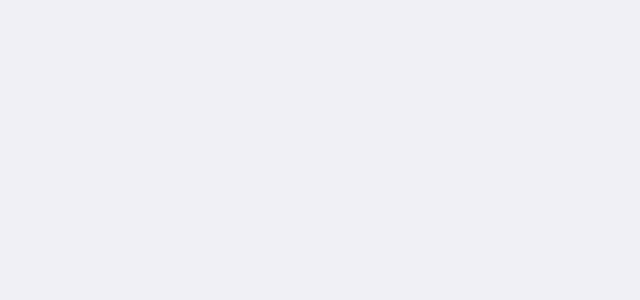
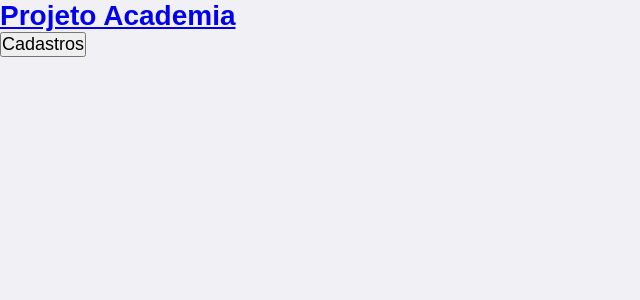
Before and after one commit to leonardopfeng/projeto-academia, a React (Create React App) app in the folder client/: page /exercise/add in a window 1280 px wide. Before the commit this address had no page. Shown: the top 300 px of the page, without its empty margins (0-640 px from the left). Built offline with nearby package versions, Linux system fonts and the light colour scheme; a web font is replaced by a local one.

Commit message:
feat: created pages header and reorganized the app structure

```diff
--- a/client/src/App.js
+++ b/client/src/App.js
@@ -1,9 +1,12 @@
 import React from "react";
 import './global.css';
 import AppRoutes from "./routes";
+import { BrowserRouter } from "react-router-dom";
 
 export default function App() {
   return(
-    <AppRoutes/>
+    <BrowserRouter>
+      <AppRoutes/>
+    </BrowserRouter>
   );
 }
--- /dev/null
+++ b/client/src/components/organisms/Header.js
@@ -0,0 +1,34 @@
+import React, { useState } from "react";
+import { Button } from "../atoms/Button";
+import { Link } from "react-router-dom";
+
+export const Header = () => {
+
+    const [dropdownOpen, setDropdownOpen] = useState(false);
+
+    return(
+        <header className="bg-blue-600 text-white p-4 flex justify-between">
+            <Link to='/teste' className="no-underline text-black">
+                <h1 className="text-x1 font-bold text-white cursor-pointer">Projeto Academia</h1>
+            </Link>
+            <nav>
+                <div className="relative inline-block text-left">
+                <button
+                    onClick={() => setDropdownOpen(!dropdownOpen)}
+                    className="mr-4"
+                >
+                    Cadastros
+                </button>
+                    {dropdownOpen && (
+                        <div className="absolute right-0 mt-2 w-48 bg-white text-black border rounded shadow-lg">
+                            <Link to="/add/exercise" className="block px-4 py-2 hover:bg-gray-200" onClick={() => setDropdownOpen(false)}>Cadastrar Exercício</Link>
+                        </div>
+                    )}
+                </div>
+
+            </nav>
+
+        </header>
+
+    )
+};
--- /dev/null
+++ b/client/src/pages/Home/index.js
@@ -0,0 +1,7 @@
+import React from "react";
+
+export default function Home(){
+
+    return ;
+
+}
--- a/client/src/pages/Login/index.js
+++ b/client/src/pages/Login/index.js
@@ -26,7 +26,7 @@ export default function Login(){
             localStorage.setItem('username', username);
             localStorage.setItem('accessToken', response.data.accessToken);
 
-            navigate('/teste');
+            navigate('/home');
         } catch (error) {
             alert("Username or Password invalid. Please try again");
         }
--- a/client/src/routes.js
+++ b/client/src/routes.js
@@ -1,15 +1,23 @@
 import React from "react";
-import { BrowserRouter, Route, Routes} from "react-router-dom";
+import { BrowserRouter, Route, Routes, useLocation} from "react-router-dom";
 
 import Login from "./pages/Login";
+import Home from "./pages/Home";
+import { Header } from "./components/organisms/Header";
 
 export default function AppRoutes(){
+    const location = useLocation();
+    const showHeader = location.pathname !== '/';
+
     return (
-        <BrowserRouter>
-            <Routes>
-                <Route path="/" element={<Login/>}/>
-            </Routes>
-
-        </BrowserRouter>
+        <>
+            {showHeader && <Header/>}
+            <main className="p-4">
+                <Routes>
+                    <Route path="/" element={<Login/>}/>
+                    <Route path="/home" element={<Home/>}/>
+                </Routes>
+            </main>
+        </>
     );
 }
```
Also changed, not shown: client/src/components/organisms/Header.css (added), client/src/pages/Home/styles.css (added).
